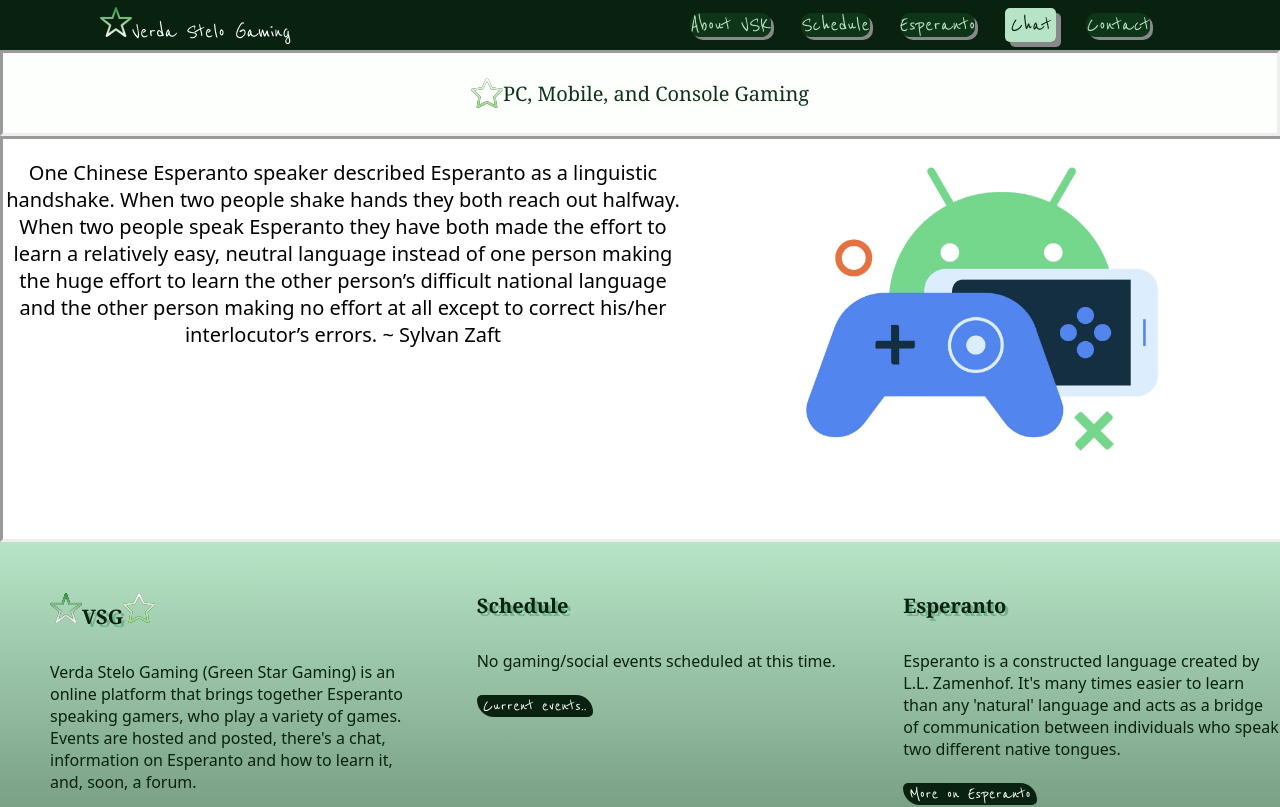
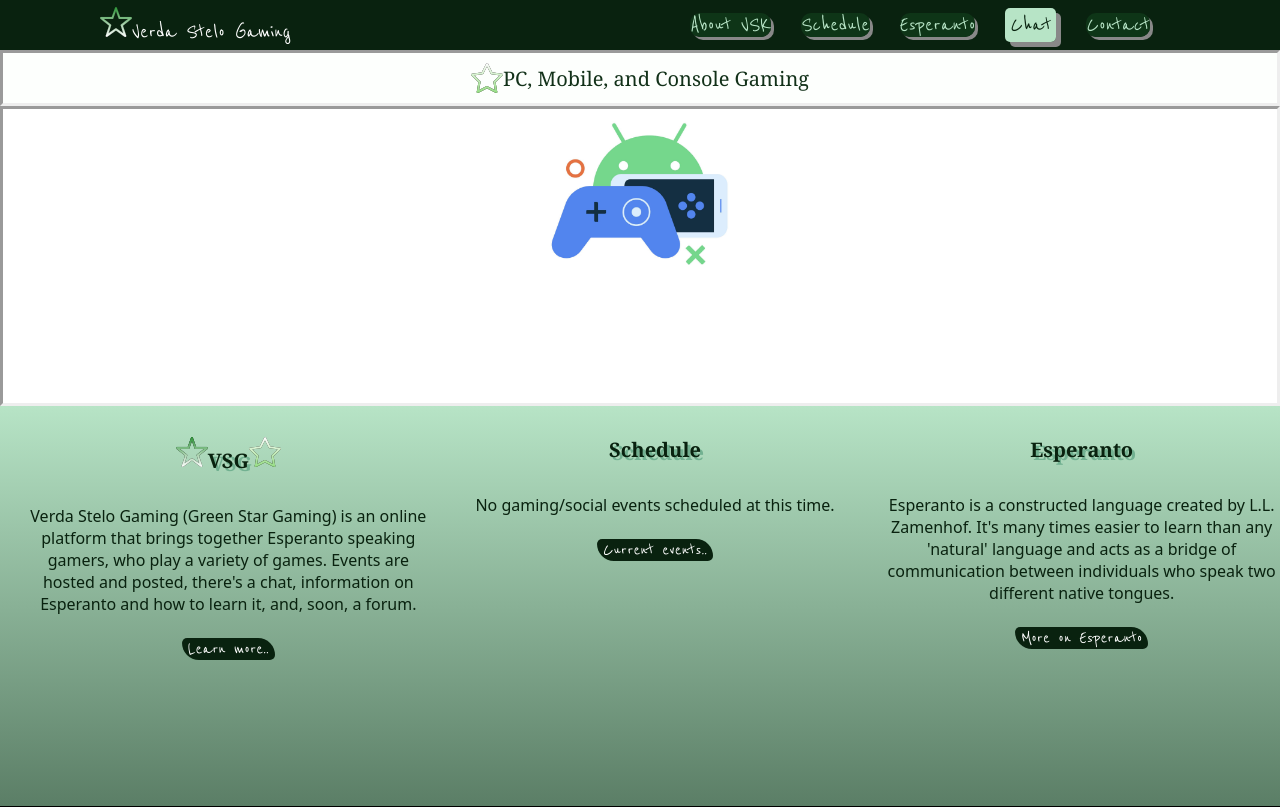
Before and after one commit to akronborn/vsg, a Next.js app: page / in a window 1280 px wide. Shown: the top 807 px of the page. Built offline with nearby package versions, Linux system fonts and the light colour scheme.

Commit message:
fixed alignment issues

```diff
--- a/components/Footer.jsx
+++ b/components/Footer.jsx
@@ -13,13 +13,12 @@ const Footer = () => {
 
       <div className={styles.secondary}>
         <div className={styles.contact}>
-          {" "}
           <Image
             src={contact}
             alt="contact button"
             width="40px"
             height="40px"
-          />{" "}
+          />
         </div>
         <div className={styles.item}>
           FreewillandJustice@gmail.com <br /> (586)209-8832 <br />
--- a/components/SimpleSlider.jsx
+++ b/components/SimpleSlider.jsx
@@ -10,14 +10,14 @@ import styles from "../styles/SimpleSlider.module.css";
 export default class Resizable extends Component {
   state = {
     display: true,
-    width: 600,
-    height: 600,
+    width: 300,
+    height: 300,
   };
   render() {
     const settings = {
       autoplay: true,
       autoplaySpeed: 2000,
-      dots: true,
+      dots: false,
       infinite: true,
       speed: 500,
       slidesToShow: 1,
@@ -25,16 +25,6 @@ export default class Resizable extends Component {
     };
     return (
       <div className={styles.container}>
-        <p className={styles.p}>
-          One Chinese Esperanto speaker described Esperanto as a linguistic
-          handshake. When two people shake hands they both reach out halfway.
-          When two people speak Esperanto they have both made the effort to
-          learn a relatively easy, neutral language instead of one person making
-          the huge effort to learn the other person’s difficult national
-          language and the other person making no effort at all except to
-          correct his/her interlocutor’s errors. ~ Sylvan Zaft
-        </p>
-
         <div
           style={{
             width: this.state.width + "px",
--- a/styles/Esperanto.module.css
+++ b/styles/Esperanto.module.css
@@ -9,8 +9,8 @@
 
 .card {
   flex: 1;
-  padding: 50px;
-  padding-right: 0px;
+  padding: 15px;
+
   position: relative;
 }
 
@@ -34,3 +34,18 @@
   width: 25px;
   height: 25px;
 }
+
+.quote {
+  margin: 15px;
+  font-size: 24px;
+}
+
+.text {
+  background: linear-gradient(rgb(9, 34, 15), rgb(183, 228, 198));
+  position: relative;
+  padding: 15px;
+  margin: 0;
+  color: #fff;
+  border-radius: 15px;
+  text-align: right;
+}
--- a/styles/FirstLook.module.css
+++ b/styles/FirstLook.module.css
@@ -14,14 +14,18 @@
 
 .card {
   flex: 1;
-  padding: 50px;
+  padding: 30px;
   padding-right: 0px;
+  text-align: center;
 }
 
+.contact {
+  position: relative;
+}
 .title {
   font-size: 20px;
   margin: 0;
-  text-align: left;
+  text-align: center;
   font-family: Georgia, "Times New Roman", Times, serif;
   text-shadow: 3px 3px #72b191;
   padding-bottom: 15px;
--- a/styles/Footer.module.css
+++ b/styles/Footer.module.css
@@ -1,5 +1,5 @@
 .container {
-  height: 250px;
+  height: 200px;
   border-top: 3px solid #000;
   display: flex;
   justify-content: space-around;
@@ -7,8 +7,6 @@
   padding: 50px;
   font-family: Cambria, Cochin, Georgia, Times, "Times New Roman", serif;
   align-items: center;
-
-  height: 75px;
 }
 
 .primary {
--- a/styles/SimpleSlider.module.css
+++ b/styles/SimpleSlider.module.css
@@ -2,7 +2,7 @@
   display: flex;
   color: rgb(9, 34, 15);
   width: 100%;
-  height: 400px;
+  height: 300px;
   font-size: 20px;
   justify-content: center;
   border-style: inset;
@@ -16,4 +16,5 @@
   color: black;
   font-family: system-ui;
   font-weight: lighter;
+  padding-top: 30px;
 }
--- a/styles/TagLine.module.css
+++ b/styles/TagLine.module.css
@@ -4,16 +4,11 @@
   background-color: rgb(253, 255, 253);
   color: rgb(18, 49, 25);
   align-items: center;
-  padding: 25px;
+  padding-top: 25px;
+  padding-bottom: 25px;
   font-size: 20px;
   justify-content: center;
   border-style: inset;
   /* font-weight: bold; */
   font-family: Georgia, "Times New Roman", Times, serif;
-  overflow: hidden;
 }
-
-.h4 {
-  padding-left: 10px;
-  font-family: Georgia, "Times New Roman", Times, serif;
-}
--- a/styles/globals.css
+++ b/styles/globals.css
@@ -13,6 +13,6 @@ a {
   text-decoration: none;
 }
 
-/* * {
+* {
   box-sizing: border-box;
-} */
+}
```
Also changed, not shown: pages/esperanto.jsx (+12 -11 lines).
